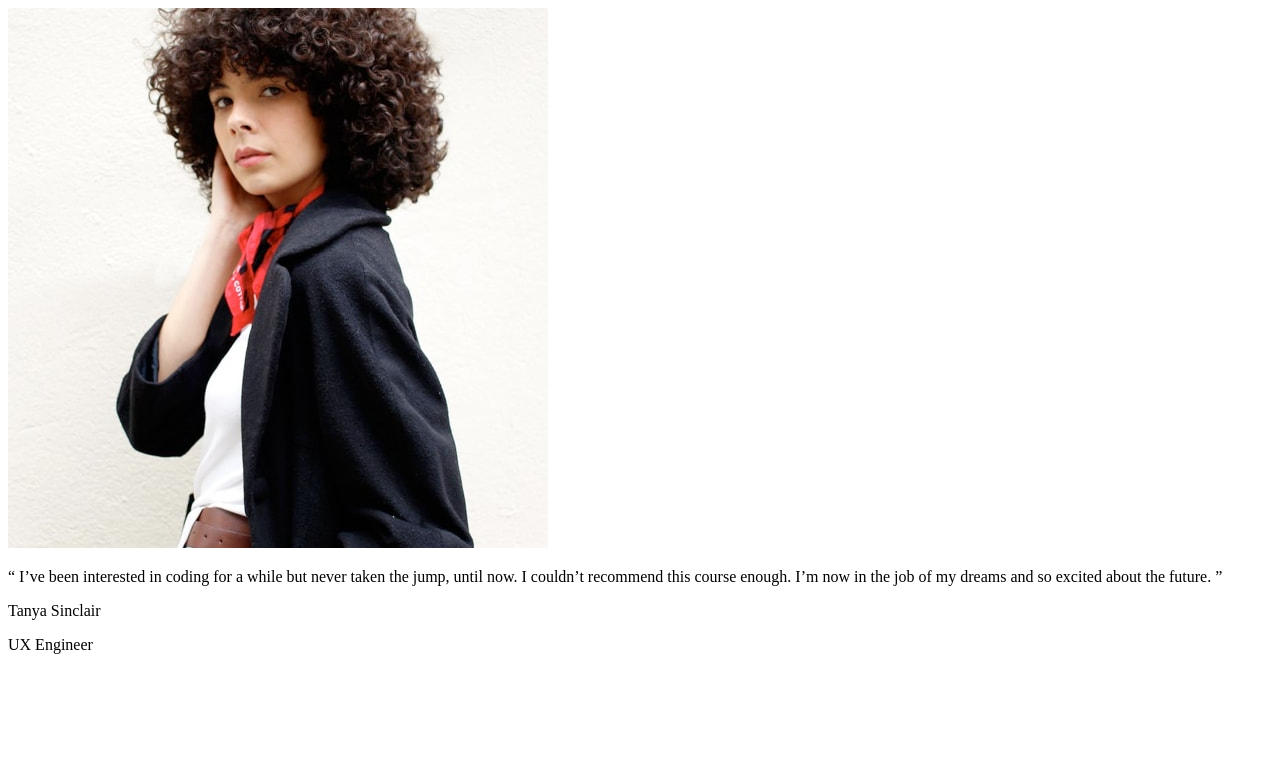
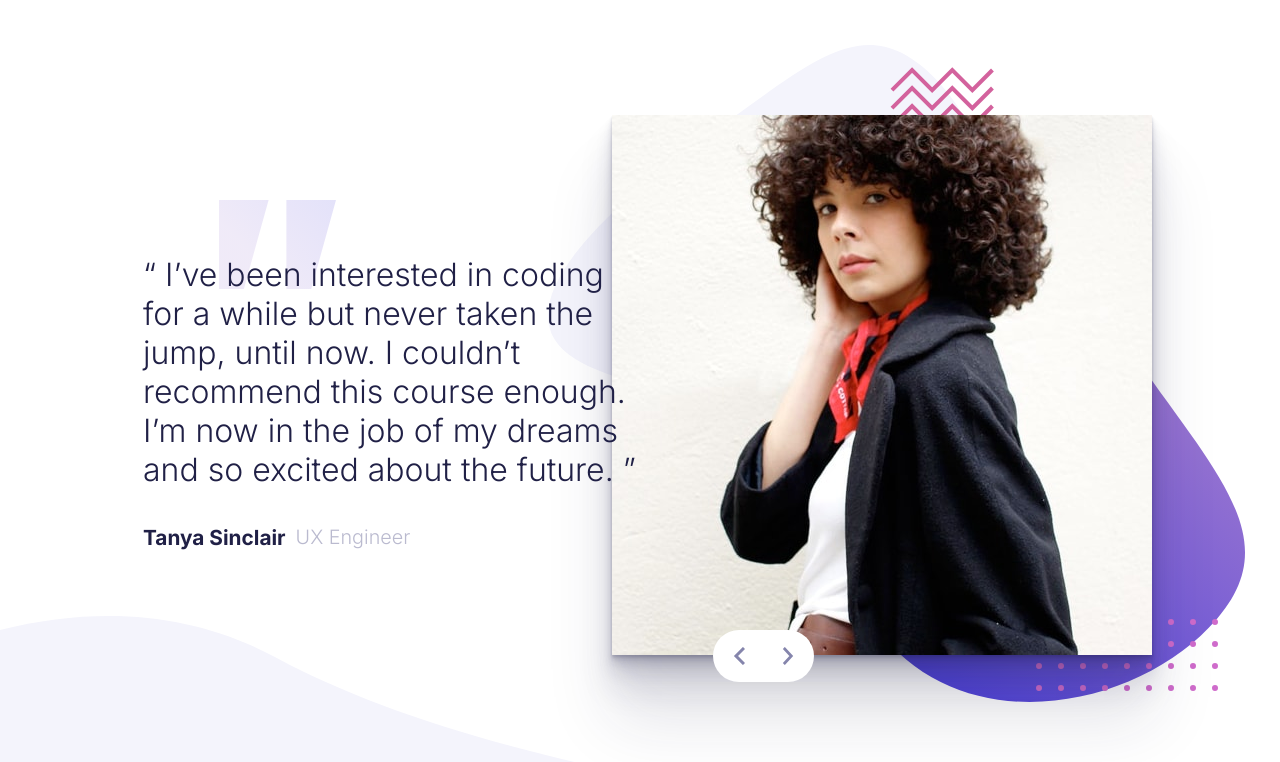
Before and after one commit to vishalnirmal/Testimonials-Slider, a plain HTML site: page index.html in a window 1280 px wide. Drawn offline with Linux system fonts and the light colour scheme.

Commit message:
Added styling to the page for desktop version

```diff
--- a/index.html
+++ b/index.html
@@ -5,6 +5,7 @@
   <meta name="viewport" content="width=device-width, initial-scale=1.0"> <!-- displays site properly based on user's device -->
 
   <link rel="icon" type="image/png" sizes="32x32" href="./images/favicon-32x32.png">
+  <link rel="stylesheet" href="./styles.css">
 
   <title>Frontend Mentor | Coding Bootcamp Testimonials Slider</title>
 
@@ -13,8 +14,8 @@
 
   <div class="slider">
     <div class="slider-items">
-      <div class="item">
-        <img src="./images/image-tanya.jpg" alt="profile-photo">
+      <div class="item active">
+        <div class="details">
           <p class="testimony">“ I’ve been interested in coding for a while but never taken the jump, until now.
             I couldn’t recommend this course enough. I’m now in the job of my dreams and so
             excited about the future. ”</p>
@@ -23,8 +24,10 @@
             <p class="designation">UX Engineer</p>
           </div>
         </div>
-      <!-- <div class="item">
-        <img src="./images/image-john.jpg" alt="profile-photo">
+        <img class="photo" src="./images/image-tanya.jpg" alt="profile-photo">
+      </div>
+      <div class="item inactive">
+        <div class="details">
           <p class="testimony">“ If you want to lay the best foundation possible I’d recommend taking this course.
             The depth the instructors go into is incredible. I now feel so confident about
             starting up as a professional developer. ”</p>
@@ -32,9 +35,15 @@
             <p class="name">John Tarkpor</p>
             <p class="designation">Junior Front-end Developer</p>
           </div>
-      </div> -->
+        </div>
+        <img class="photo" src="./images/image-john.jpg" alt="profile-photo">
       </div>
     </div>
-
+    <div class="slider-buttons">
+      <img class="slider-prev" src="./images/icon-prev.svg" alt="">
+      <img class="slider-next" src="./images/icon-next.svg" alt="">
+    </div>
+  </div>
+  <script src="./index.js"></script>
 </body>
 </html>
--- /dev/null
+++ b/index.js
@@ -0,0 +1,21 @@
+var prev = document.querySelector(".slider-prev");
+var next = document.querySelector(".slider-next");
+var slides = document.querySelector(".slider-items").children;
+var length = slides.length;
+var index = 0;
+console.log(slides);
+console.log(length);
+prev.addEventListener("click", ()=>{
+    slides[index].classList.remove("active");
+    slides[index].classList.add("inactive");
+    index = (index - 1 + length) % length;
+    slides[index].classList.add("active");
+    slides[index].classList.remove("inactive");
+});
+next.addEventListener("click", ()=>{
+    slides[index].classList.remove("active");
+    slides[index].classList.add("inactive");
+    index = (index + 1 + length) % length;
+    slides[index].classList.add("active");
+    slides[index].classList.remove("inactive");
+});
--- /dev/null
+++ b/styles.css
@@ -0,0 +1,77 @@
+@import url('https://fonts.googleapis.com/css2?family=Inter:wght@300;500;700&display=swap');
+body{
+    background: url("./images/pattern-curve.svg") no-repeat left bottom, url("./images/pattern-bg.svg") no-repeat right 6% top 40%;
+    font-family: 'Inter', sans-serif;
+    margin: 0;
+    font-size: 32px;
+}
+.slider{
+    margin: 9% 10%;
+    position: relative;
+}
+.item{
+    display: grid;
+    grid-template-columns: auto auto;
+    align-items: center;
+}
+.item.active{
+    display: grid;
+}
+.item.inactive{
+    display: none;
+}
+.details{
+    background: url("/images/pattern-quotes.svg") no-repeat left 25% top -4%;
+}
+.testimony{
+    font-size: 1em;
+    margin: 55px -7% 0 15px;
+    font-weight: 300;
+    color: hsl(240, 38%, 20%);
+}
+.photo{
+    z-index: -1;
+    box-shadow: 0 2px 2px hsla(240, 38%, 20%, 0.12),
+              0 4px 4px hsla(240, 38%, 20%, 0.12),
+              0 8px 8px hsla(240, 38%, 20%, 0.12),
+              0 16px 16px hsla(240, 38%, 20%, 0.12),
+              0 32px 32px hsla(240, 38%, 20%, 0.12),
+              0 64px 64px hsla(240, 38%, 20%, 0.12);
+}
+.personal-details{
+    display: grid;
+    grid-template-columns: auto auto;
+    justify-content: flex-start;
+    align-items: center;
+    gap: 10px;
+    font-size: 0.65em;
+    margin-top: 15px;
+    margin-left: 15px;
+}
+.name{
+    font-weight: 700;
+    color:hsl(240, 38%, 20%)
+}
+.designation{
+    color: hsl(240, 18%, 77%);
+    font-weight: 300;
+    font-size: 0.95em;
+}
+.slider-buttons{
+    position: absolute;
+    display: flex;
+    gap: 7px;
+    justify-content: space-between;
+    background-color: white;
+    border-radius: 35px;
+    padding: 2px 5px;
+    bottom: -5%;
+    right: 33%;
+}
+.slider-buttons img{
+    margin: 15px;
+    width: 12px;
+}
+.slider-prev, .slider-next{
+    cursor: pointer;
+}
```
Lines whose indentation alone changed are shown as unchanged.
